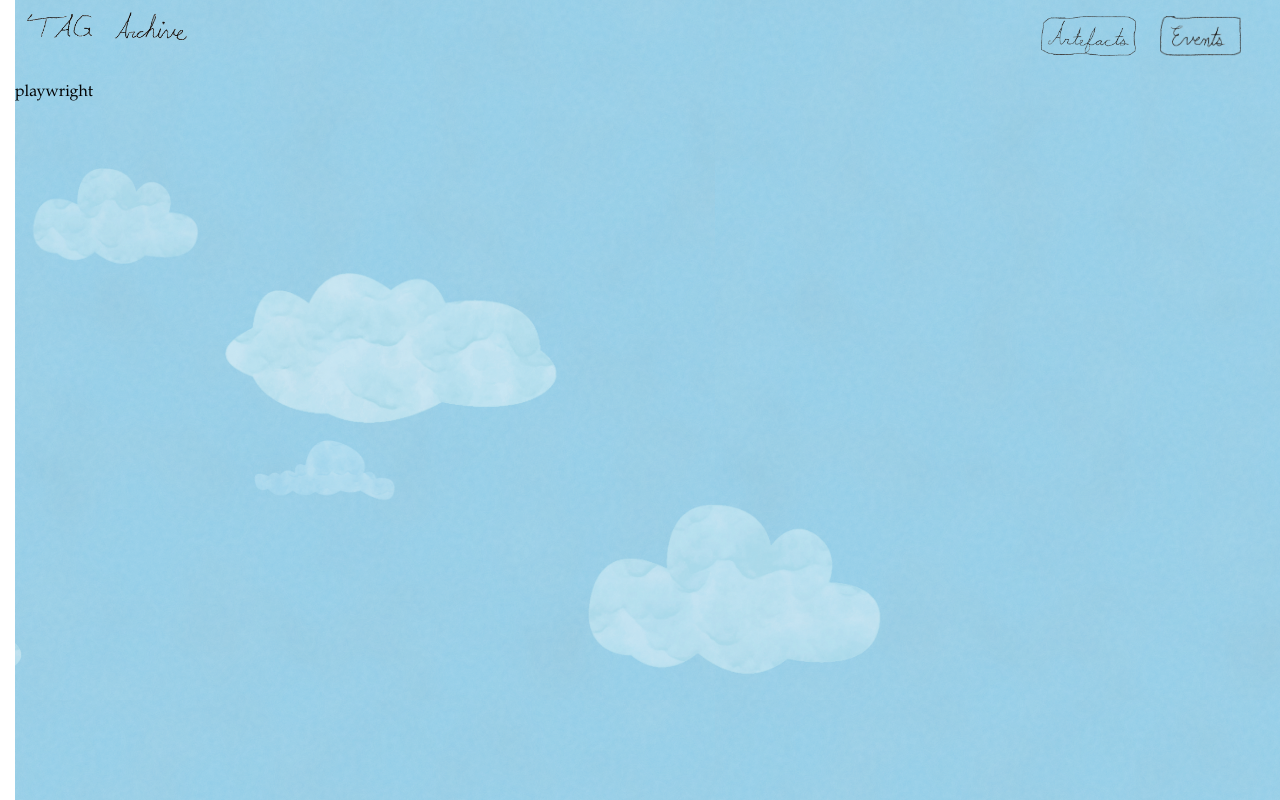
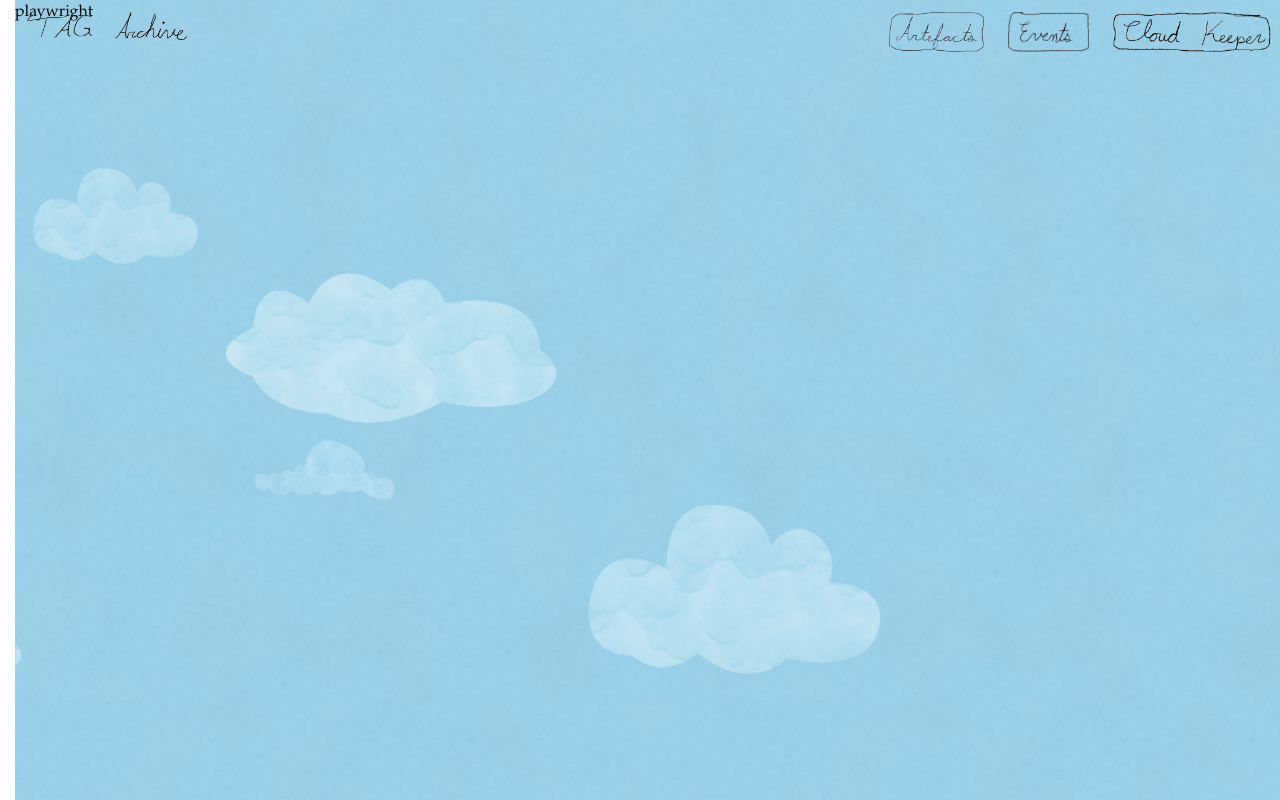
Before and after one commit to JamesMitofsky/tag-archive, a SvelteKit app: page /demo in a window 1280 px wide. Built offline with nearby package versions, Linux system fonts and the light colour scheme.

Commit message:
chore: update layout styling and typography

```diff
--- a/src/lib/components/FieldError.svelte
+++ b/src/lib/components/FieldError.svelte
@@ -5,5 +5,5 @@
 </script>
 
 {#if message}
-	<p class="mt-1 text-sm text-red-600" role="alert">{message}</p>
+	<p class="mt-1 text-sm text-red-600 font-friendly" role="alert">{message}</p>
 {/if}
--- a/src/routes/+error.svelte
+++ b/src/routes/+error.svelte
@@ -11,8 +11,8 @@
 <main class="relative flex min-h-screen items-center justify-center overflow-hidden p-4">
 
 	<div class="relative z-10 max-w-md px-8 py-10 text-center text-gray-900">
-		<p class="text-6xl font-medium tracking-tight text-gray-800">Whoops</p>
-		<p class="mt-3 text-sm text-gray-600">{subtitle}</p>
+		<p class="text-6xl font-medium tracking-tight text-gray-800 font-friendly">Whoops</p>
+		<p class="mt-3 text-sm text-gray-600 font-friendly">{subtitle}</p>
 		<a
 			href="/"
 			class="mt-16 inline-block rounded-lg border border-white/40 bg-white/25 px-4 py-2 text-lg italic text-gray-800 shadow-sm backdrop-blur-md transition-colors hover:bg-white/40"
--- a/src/routes/+layout.svelte
+++ b/src/routes/+layout.svelte
@@ -11,10 +11,8 @@
      drift continuously across navigation and fill the slide gap behind pages. -->
 <Sky />
 
-<!-- Invisible header to reserve spacing for the nav items and logo -->
-<header class="relative z-40 flex items-start justify-between pl-3 pr-6 pt-3 pb-6">
 <!-- Handwritten mark linking home -->
-	<a href="/" aria-label="Home" class="transition-opacity hover:opacity-70">
+<a href="/" aria-label="Home" class="fixed top-3 left-3 z-40 transition-opacity hover:opacity-70">
 	<img
 		src="/drawing/text/tag-archive.png"
 		alt="Home"
@@ -23,9 +21,9 @@
 	/>
 </a>
 
-	<!-- Handwritten nav -->
-	<nav class="flex items-center gap-6 mt-1">
-		{#if page.url.pathname !== '/'}
+{#if !page.url.pathname.startsWith('/keeper')}
+	<!-- Handwritten nav pinned to the top-right -->
+	<nav class="fixed top-3 right-6 z-40 flex items-center gap-6">
 		<a href="/" aria-label="Artefacts" class="transition-opacity hover:opacity-70">
 			<img
 				src="/drawing/text/nav-artefacts.png"
@@ -34,8 +32,6 @@
 				style="mix-blend-mode: multiply"
 			/>
 		</a>
-		{/if}
-		{#if page.url.pathname !== '/events'}
 		<a href="/events" aria-label="Events" class="transition-opacity hover:opacity-70">
 			<img
 				src="/drawing/text/nav-events.png"
@@ -44,9 +40,16 @@
 				style="mix-blend-mode: multiply"
 			/>
 		</a>
+		<a href="/keeper" aria-label="Keeper" class="transition-opacity hover:opacity-70">
+			<img
+				src="/drawing/text/cloud-keeper-btn.png"
+				alt="Keeper"
+				class="h-10 w-auto"
+				style="mix-blend-mode: multiply"
+			/>
+		</a>
+	</nav>
 {/if}
-	</nav>
-</header>
 
 <div class="route-wrap">
 	{#key page.url.pathname}
--- /dev/null
+++ b/src/routes/keeper/+layout.svelte
@@ -0,0 +1,7 @@
+<script lang="ts">
+	let { children } = $props();
+</script>
+
+<div class="pt-6 md:pt-8">
+	{@render children()}
+</div>
--- a/src/routes/keeper/[id]/edit/+page.svelte
+++ b/src/routes/keeper/[id]/edit/+page.svelte
@@ -242,7 +242,7 @@
 				</div>
 
 				{#if artefactError && Object.keys(errors).length === 0}
-					<p class="text-sm text-red-600" role="alert">{artefactError}</p>
+					<p class="text-sm text-red-600 font-friendly" role="alert">{artefactError}</p>
 				{/if}
 
 				<button
--- a/src/routes/keeper/add/+page.svelte
+++ b/src/routes/keeper/add/+page.svelte
@@ -249,7 +249,7 @@
 				</div>
 
 				{#if artefactError && Object.keys(errors).length === 0}
-					<p class="text-sm text-red-600" role="alert">{artefactError}</p>
+					<p class="text-sm text-red-600 font-friendly" role="alert">{artefactError}</p>
 				{/if}
 
 				<button
--- a/src/routes/keeper/events/[id]/edit/+page.svelte
+++ b/src/routes/keeper/events/[id]/edit/+page.svelte
@@ -209,7 +209,7 @@
 				</div>
 
 				{#if eventError && Object.keys(errors).length === 0}
-					<p class="text-sm text-red-600" role="alert">{eventError}</p>
+					<p class="text-sm text-red-600 font-friendly" role="alert">{eventError}</p>
 				{/if}
 
 				<button
--- a/src/routes/keeper/events/add/+page.svelte
+++ b/src/routes/keeper/events/add/+page.svelte
@@ -209,7 +209,7 @@
 				</div>
 
 				{#if eventError && Object.keys(errors).length === 0}
-					<p class="text-sm text-red-600" role="alert">{eventError}</p>
+					<p class="text-sm text-red-600 font-friendly" role="alert">{eventError}</p>
 				{/if}
 
 				<button
--- a/src/routes/layout.css
+++ b/src/routes/layout.css
@@ -73,6 +73,7 @@ img {
    Setting --font-sans routes Tailwind's default document font through it. */
 @theme {
 	--font-sans: 'Iowan Old Style', 'Palatino Linotype', 'URW Palladio L', P052, serif;
+	--font-friendly: 'Chalkboard SE', 'Comic Neue', sans-serif;
 }
 
 /* Map the theme tokens to Tailwind color + radius utilities so components
```
Also changed, not shown: static/drawing/text/cloud-keeper-btn.png (added), static/drawing/text/cloud-keeper.png (deleted). Lines whose indentation alone changed are shown as unchanged.
